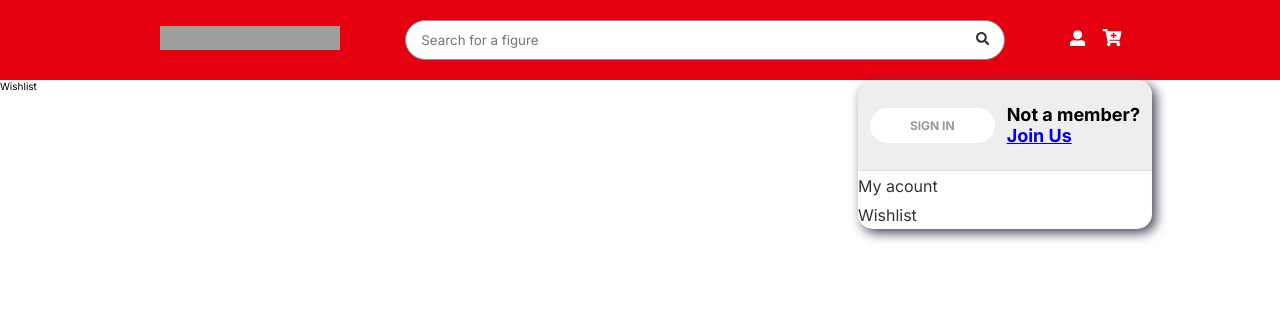
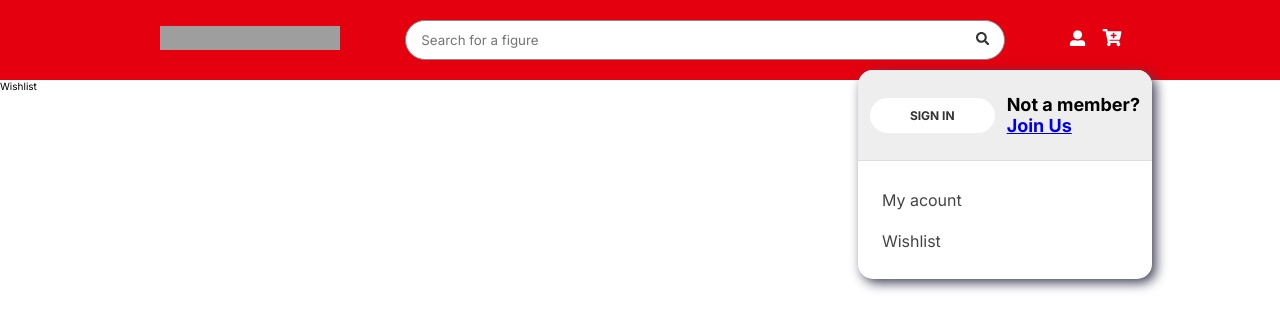
Before and after one commit to PatrykBaranski/AmiiboStore, a React (Vite) app: page /wishlist in a window 1280 px wide. Both pictures are taken after a click on the button 1077 px from the left and 39 px from the top of the page. Shown: the top 330 px of the page. Built offline with nearby package versions, Linux system fonts and the light colour scheme; grey boxes are pictures that could not be loaded.

Commit message:
Adding dropdown functionality

```diff
--- a/src/components/NavBar.jsx
+++ b/src/components/NavBar.jsx
@@ -1,25 +1,41 @@
+import { useState } from "react";
 import { NavLink } from "react-router-dom";
 import { FaCartPlus, FaUserAlt } from "react-icons/fa";
 import { IconContext } from "react-icons";
 import classes from "./Navbar.module.css";
 import SearchBar from "./SearchBar";
 import SignInDropdown from "./SignInDropdown";
+import Backdrop from "./UI/Backdrop";
 const NavBar = () => {
+  const [isDropdownaVisible, setIsDropdownVisible] = useState(false);
+
+  const showDropdownHandler = () => setIsDropdownVisible(true);
+  const hideDropdownHandler = () => {
+    setIsDropdownVisible(false);
+  };
   return (
-    <nav className={classes["main-nav-container"]}>
+    <>
+      <nav
+        className={classes["main-nav-container"]}
+        onMouseLeave={hideDropdownHandler}
+      >
         <ul className={classes["main-nav"]}>
           <li className="logo">
             <NavLink to="/">
               <img src="https://store.nintendo.co.uk/images/logo-nintendo.svg" />
             </NavLink>
           </li>
-        <SearchBar />
+          <SearchBar onMouseEnter={hideDropdownHandler} />
           <li className={classes["main-nav-user"]}>
             <IconContext.Provider value={{ color: "#FFF" }}>
-            <button className={classes["login-button"]}>
+              <button
+                onMouseEnter={showDropdownHandler}
+                className={classes["login-button"]}
+              >
                 <FaUserAlt />
               </button>
               <NavLink
+                onMouseEnter={hideDropdownHandler}
                 className={({ isActive }) =>
                   isActive ? classes["cart-link--active"] : classes["cart-link"]
                 }
@@ -28,10 +44,13 @@ const NavBar = () => {
                 <FaCartPlus />
               </NavLink>
             </IconContext.Provider>
-          <SignInDropdown />
+            {isDropdownaVisible && (
+              <SignInDropdown onMoseLeave={hideDropdownHandler} />
+            )}
           </li>
         </ul>
       </nav>
+    </>
   );
 };
 export default NavBar;
--- a/src/components/Navbar.module.css
+++ b/src/components/Navbar.module.css
@@ -5,6 +5,7 @@
   display: flex;
   justify-content: center;
   font-size: 1.6rem;
+  z-index: 99;
 }
 .main-nav {
   width: 75%;
@@ -21,9 +22,6 @@
 .main-nav img {
   width: 18rem;
   height: 2.4rem;
-}
-.search-container {
-  background-color: ;
 }
 .main-nav-user {
   display: flex;
--- a/src/components/SearchBar.jsx
+++ b/src/components/SearchBar.jsx
@@ -1,12 +1,12 @@
 import { FaSearch } from "react-icons/fa";
 import { IconContext } from "react-icons";
 import classes from "./SearchBar.module.css";
-const SearchBar = () => {
+const SearchBar = ({ onMouseEnter }) => {
   const subimitHandler = (e) => {
     e.preventDefault();
   };
   return (
-    <li className={classes["searchbar-container"]}>
+    <li onMouseEnter={onMouseEnter} className={classes["searchbar-container"]}>
       <form className={classes.searchbar} onSubmit={subimitHandler}>
         <input type="text" placeholder="Search for a figure" />
         <button type="submit">
--- a/src/components/SignInDropdown.jsx
+++ b/src/components/SignInDropdown.jsx
@@ -5,23 +5,23 @@ const links = [
   { text: "My acount", path: "/auth" },
   { text: "Wishlist", path: "/wishlist" },
 ];
-const SignInDropdown = () => {
+const SignInDropdown = ({ onMoseLeave }) => {
   return (
-    <div className={classes["sign-dropdown"]}>
+    <div onMouseLeave={onMoseLeave} className={classes["sign-dropdown"]}>
       <div className={classes["sign-header"]}>
         <div className={classes["sign-btn"]}>
           <Link to="/auth">SIGN IN</Link>
         </div>
-        <p>
+        <div>
           Not a member?
           <p>
             <Link to="auth">Join Us</Link>
           </p>
-        </p>
+        </div>
       </div>
-      <div>
-        {links.map((link) => (
-          <LinkEl text={link.text} path={link.path} />
+      <div className={classes["user-links"]}>
+        {links.map((link, i) => (
+          <LinkEl key={i} text={link.text} path={link.path} />
         ))}
       </div>
     </div>
--- a/src/components/SignInDropdown.module.css
+++ b/src/components/SignInDropdown.module.css
@@ -1,12 +1,14 @@
 .sign-dropdown {
-  top: 10%;
+  top: 7rem;
   right: 10%;
   font-size: 1.8rem;
   position: absolute;
   box-shadow: 4px 4px 12px 0px rgba(66, 68, 90, 1);
   background-color: #fff;
   border-radius: 15px;
+  z-index: 999;
 }
+
 .sign-header {
   font-weight: 800;
   border-radius: 15px 15px 0 0;
@@ -16,6 +18,12 @@
   align-items: center;
   gap: 1.2rem;
   border-bottom: 0.5px solid #ddd;
+}
+.user-links {
+  padding: 2.4rem 1.2rem;
+  display: flex;
+  flex-direction: column;
+  gap: 1.2rem;
 }
 .sign-header a:visited {
   color: #333;
@@ -40,9 +48,6 @@
   padding: 0;
   margin: 0;
   text-decoration: none;
-  color: #999;
+  color: #333;
   transition: all 0.1s ease-in-out;
 }
-.sign-btn:hover a {
-  color: #e4000f;
-}
--- a/src/components/UI/Backdrop.jsx
+++ b/src/components/UI/Backdrop.jsx
@@ -0,0 +1,9 @@
+import { createPortal } from "react-dom";
+import classes from "./Backdrop.module.css";
+const Backdrop = () => {
+  return createPortal(
+    <div className={classes["backdrop"]}></div>,
+    document.getElementById("root")
+  );
+};
+export default Backdrop;
--- /dev/null
+++ b/src/components/UI/Backdrop.module.css
@@ -0,0 +1,8 @@
+.backdrop {
+  position: absolute;
+  width: 100%;
+  height: 100%;
+  background-color: #777;
+  opacity: 0.6;
+  z-index: 9;
+}
--- a/src/components/UI/LinkEl.module.css
+++ b/src/components/UI/LinkEl.module.css
@@ -3,11 +3,15 @@
 }
 .link a:link,
 .link a:visited {
+  padding: 0.6rem 1.2rem;
   text-decoration: none;
   font-size: 1.6rem;
   font-weight: 400;
-  color: #333;
+  color: #444;
+  transition: background-color 0.1s ease-in-out;
+  border-radius: 15px;
 }
 .link a:hover,
 .link a:active {
+  background-color: #eee;
 }
```
Lines whose indentation alone changed are shown as unchanged.
